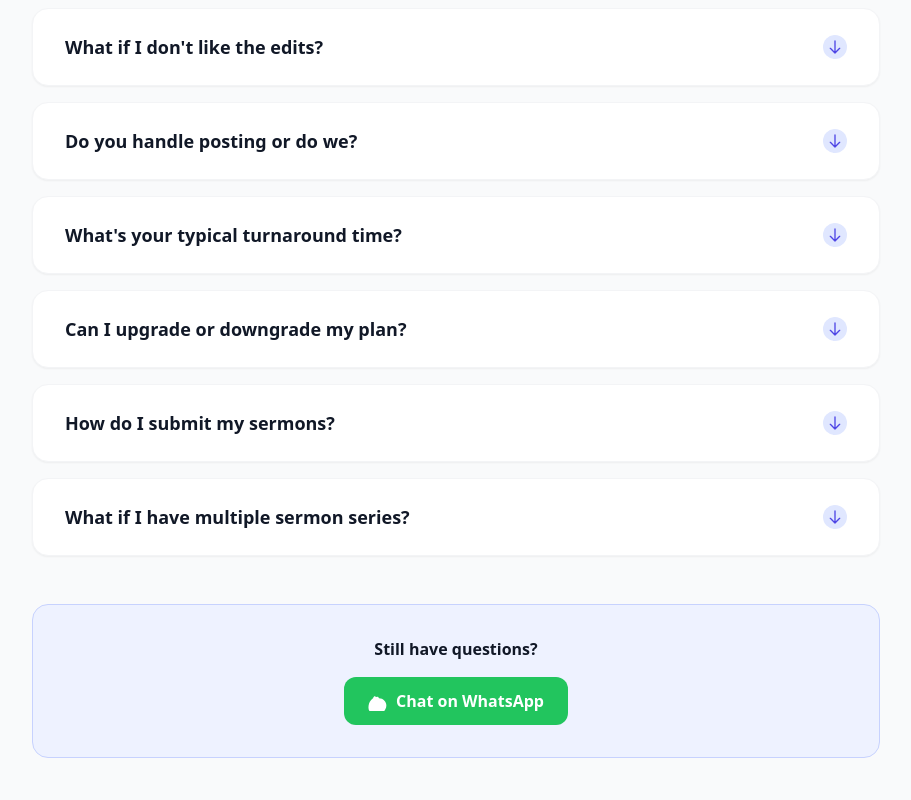
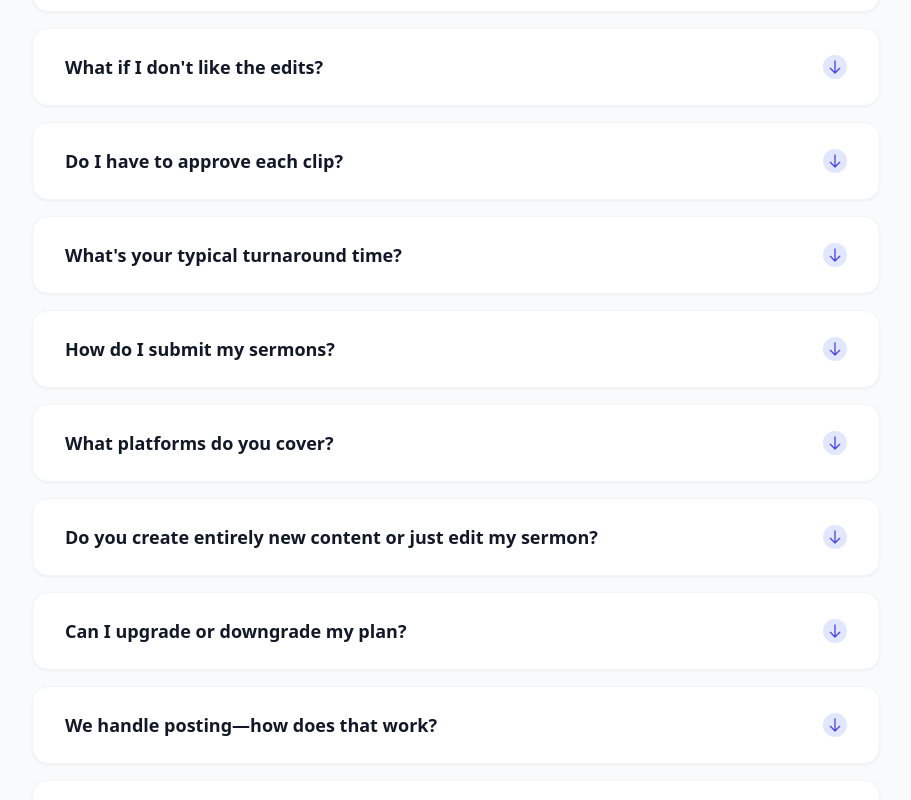
Before and after one commit to robertjanmastenbroek/the-sunday-team, a React (Vite) app: page / in a window 1280 px wide. Shown: the part 7340-8140 px from the top of the page, without its empty margins (184-1095 px from the left). Built offline with nearby package versions, Linux system fonts and the light colour scheme.

Commit message:
Add: Missing FAQs + calculator threshold at 120K + improved blog links and images

```diff
--- a/src/App.jsx
+++ b/src/App.jsx
@@ -886,24 +886,36 @@ const FAQ = () => {
       answer: "We offer a 14-day money-back guarantee. If you're unsatisfied with the quality or theological accuracy of our work within the first 14 days, we'll refund you fully. We're confident in our work, but we want you to feel zero risk."
     },
     {
-      question: "Do you handle posting or do we?",
-      answer: "We handle it! All plans include auto-posting to YouTube, Instagram, Facebook, and TikTok. You approve the clips through our app, and we schedule them for optimal posting times. One less thing for you to worry about."
+      question: "Do I have to approve each clip?",
+      answer: "Nope! We fact-check and theologically verify every edit ourselves. Roderick personally ensures accuracy and context. We handle the quality control—you just get Kingdom results."
     },
     {
       question: "What's your typical turnaround time?",
-      answer: "We aim for 3-5 business days from when you submit your sermon recording. Growth and Harvest tiers get priority processing. Time is precious in ministry—we respect that."
+      answer: "We deliver within 48 hours of receiving your source file (YouTube livestream link, etc). Note: YouTube takes 24 hours to make livestreams downloadable, so from livestream end to first clips ready is typically 72 hours."
+    },
+    {
+      question: "How do I submit my sermons?",
+      answer: "You don't need to do anything! Once we have access to your YouTube channel or livestream link, we get to work instantly. No forms. No uploads. We handle sourcing everything ourselves. Just give us channel access and we'll do the rest."
+    },
+    {
+      question: "What platforms do you cover?",
+      answer: "All of them! YouTube, Instagram, TikTok, and Facebook. We create platform-optimized clips for each one—different aspect ratios, lengths, hooks. Everything auto-posts at the best times. We handle the entire distribution."
+    },
+    {
+      question: "Do you create entirely new content or just edit my sermon?",
+      answer: "We edit your sermon. We extract the most powerful clips, add captions, graphics, and theological context. Nothing is created from scratch—we're amplifying what you already preached. Pure distillation of your message."
     },
     {
       question: "Can I upgrade or downgrade my plan?",
       answer: "Absolutely. Switch plans anytime with no penalty. Going from Seed to Growth? Great. Downgrading temporarily? No problem. We want the plan to match your current needs."
     },
     {
-      question: "How do I submit my sermons?",
-      answer: "Through our Ministry Portal App (powered by GoHighLevel). Upload your sermon recording, and our team gets notified. You can track status, approve clips, and communicate with Robert-Jan and Roderick directly from the app."
+      question: "We handle posting—how does that work?",
+      answer: "All plans include auto-posting to YouTube, Instagram, Facebook, and TikTok at optimal times. We schedule everything. You just watch your reach grow. One less thing for your team to think about."
     },
     {
       question: "What if I have multiple sermon series?",
-      answer: "Perfect! Our plans are based on weekly sermon count, not series. If you preach multiple series, we can customize your plan. Message us directly at +31681150445 on WhatsApp or via our contact form."
+      answer: "Perfect! Our plans are based on your reach goals, not sermon count. If you preach multiple series, we scale with you. Message us directly at +31681150445 on WhatsApp to customize."
     }
   ];
 
@@ -967,13 +979,13 @@ const PricingCalculator = () => {
   const [monthlyViews, setMonthlyViews] = useState(30);
 
   const getRecommendation = () => {
-    if (monthlyViews <= 20) {
+    if (monthlyViews <= 40) {
       return {
         plan: "The Seed",
         price: "$497",
         reason: "Perfect for building your foundation. 12 short-form videos + theological review."
       };
-    } else if (monthlyViews <= 75) {
+    } else if (monthlyViews < 120) {
       return {
         plan: "The Growth",
         price: "$997",
@@ -1051,8 +1063,8 @@ const Blog = () => {
       author: "Robert-Jan Mastenbroek",
       readTime: "7 min",
       category: "Strategy",
-      image: "https://images.unsplash.com/photo-1516738901601-6e0ee0b8ec66?ixlib=rb-4.0.3&auto=format&fit=crop&w=600&q=80",
-      link: "#"
+      image: "https://images.unsplash.com/photo-1633356122544-f134ef2944f0?ixlib=rb-4.0.3&auto=format&fit=crop&w=600&q=80",
+      link: "/blog/repurpose-sermon-videos"
     },
     {
       title: "Why Your Church's YouTube Channel is Failing (And How to Fix It)",
@@ -1060,8 +1072,8 @@ const Blog = () => {
       author: "Roderick Mastenbroek",
       readTime: "8 min",
       category: "Growth",
-      image: "https://images.unsplash.com/photo-1611339555312-e607c90352fd?ixlib=rb-4.0.3&auto=format&fit=crop&w=600&q=80",
-      link: "#"
+      image: "https://images.unsplash.com/photo-1551288049-bebda4e38f71?ixlib=rb-4.0.3&auto=format&fit=crop&w=600&q=80",
+      link: "/blog/youtube-channel-growth"
     },
     {
       title: "TikTok for Pastors: Reaching Gen Z Without Being Cringe",
@@ -1069,8 +1081,8 @@ const Blog = () => {
       author: "Robert-Jan Mastenbroek",
       readTime: "6 min",
       category: "Strategy",
-      image: "https://images.unsplash.com/photo-1611262588024-d12430b98920?ixlib=rb-4.0.3&auto=format&fit=crop&w=600&q=80",
-      link: "#"
+      image: "https://images.unsplash.com/photo-1611339555312-e607c90352fd?ixlib=rb-4.0.3&auto=format&fit=crop&w=600&q=80",
+      link: "/blog/tiktok-pastors"
     }
   ];
 
```
